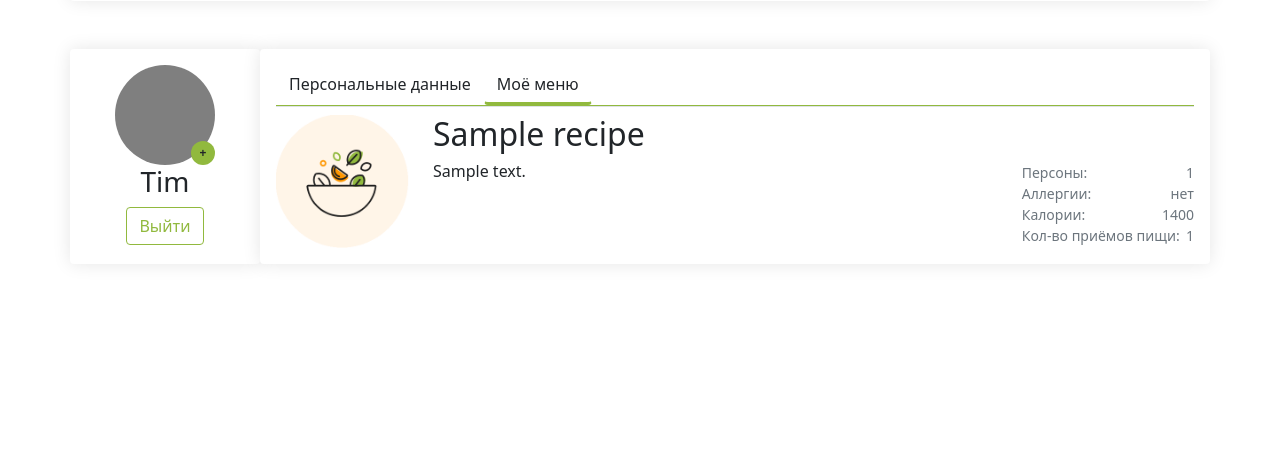
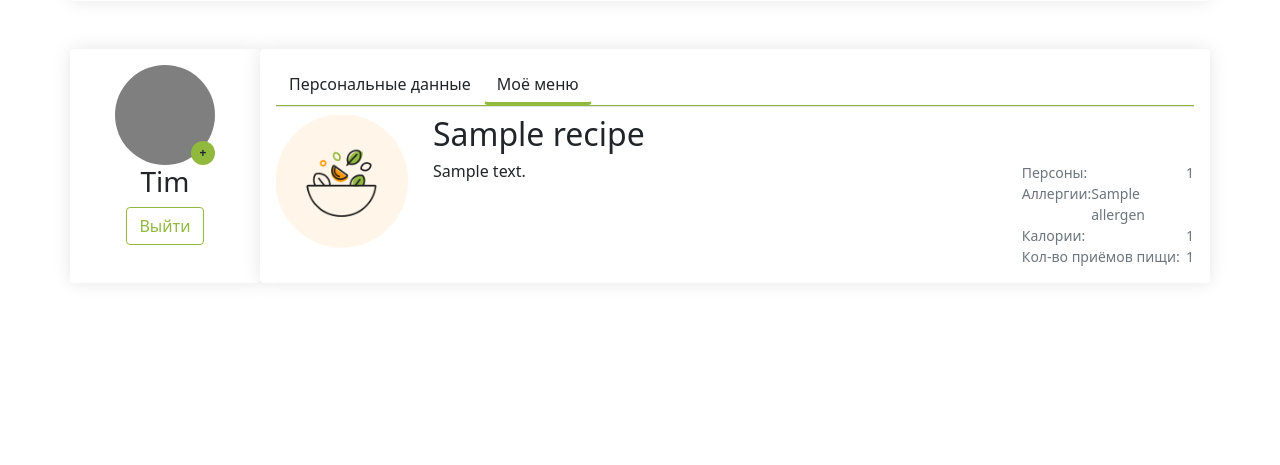
Before and after one commit to inkvizitor1991/food_plan, a Django app: template foodplan_app/templates/account.html in a window 1280 px wide, after a click on "Моё меню". Shown: the part 194-659 px from the top of the page. Run offline with Django 3.2, Linux system fonts and the light colour scheme; tables that the repository leaves empty hold one stand-in row (values such as "Sample post"); the template is opened without the code that fills it: values that come from a table or form of the project are taken from there, most other values are stand-ins (such as "Sample title", 1, 10 or a date in 2020); parts of the project's set-up code (start-up, migrations or seed data) failed here and were passed over; some libraries are stand-ins or nearby versions.

Commit message:
Added the calories and allergen to account

```diff
--- a/foodplan_app/templates/account.html
+++ b/foodplan_app/templates/account.html
@@ -79,10 +79,12 @@
                                                         <small>Персоны: </small><small>{{ subscription.persons_count }}</small>
                                                     </div>
                                                     <div class="d-flex flex-row justify-content-between">
-                                                        <small>Аллергии: </small><small>нет</small>
+                                                        {% for allergen in subscription.excluded_allergens.all %}
+                                                            <small>Аллергии: </small><small>{{ allergen.name }}</small>
+                                                        {% endfor %}
                                                     </div>
                                                     <div class="d-flex flex-row justify-content-between">
-                                                        <small>Калории: </small><small>1400</small>
+                                                        <small>Калории: </small><small>{{ subscription.current_recipe.calories }}</small>
                                                     </div>
                                                     <div class="d-flex flex-row justify-content-between">
                                                         <small>Кол-во приёмов пищи: </small><small>{{ subscription.meals|length }}</small>
--- a/requirements.txt
+++ b/requirements.txt
@@ -5,3 +5,4 @@ environs==9.5.0
 Pillow==9.0.1
 yookassa==2.2.3
 requests~=2.27.1
+trafilatura==1.2.0
```
